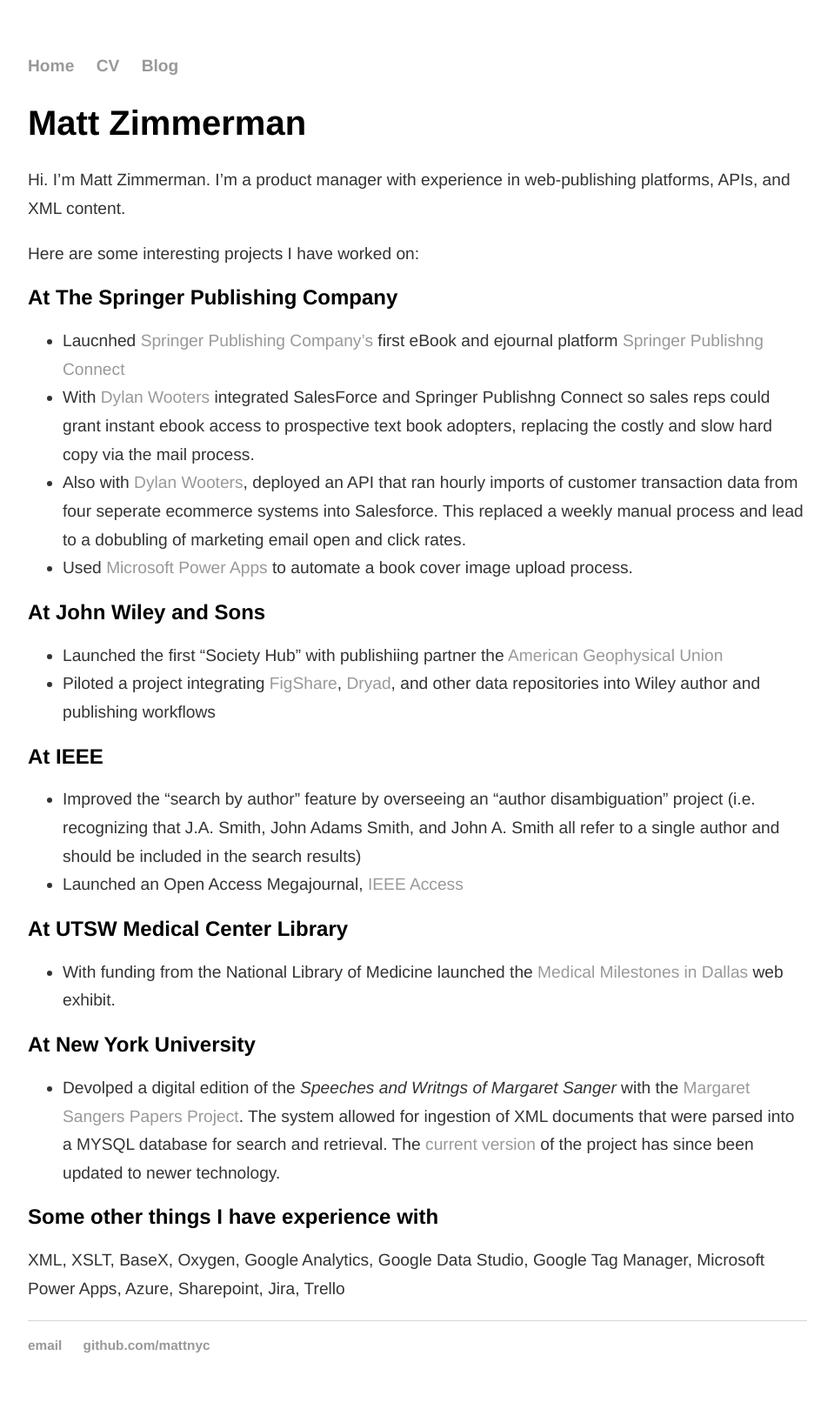
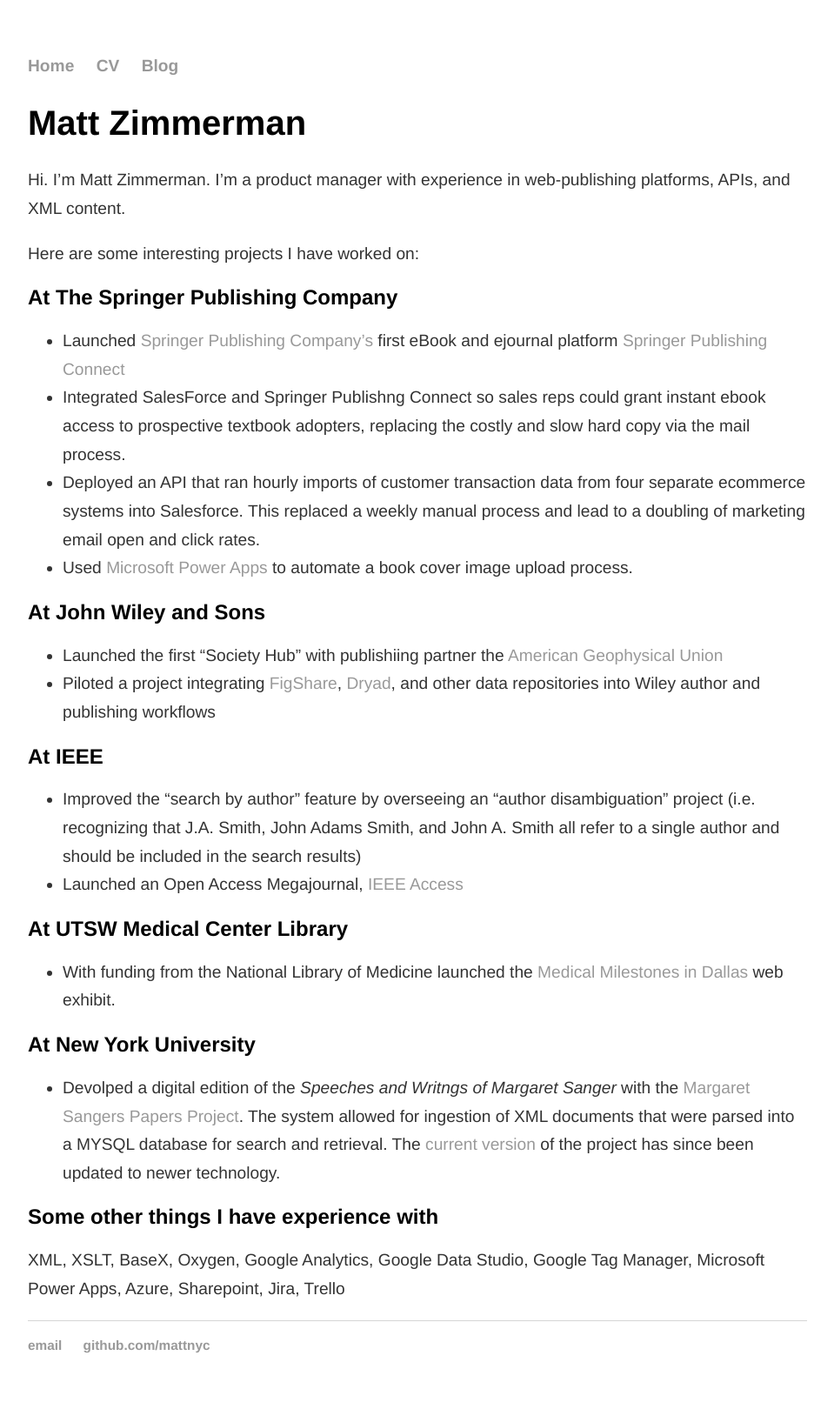
Before and after one commit to mattznyc/mattznyc.github.io, a Jekyll site: the page built from index.md, in a window 1280 px wide. Shown: the whole page at 87% size, without its empty margins (160-1119 px from the left). Built offline with Jekyll 4.4.1, drawn with Linux system fonts in a browser that asks for light colours.

Commit message:
Update index.md
Fixed typos

```diff
--- a/index.md
+++ b/index.md
@@ -9,9 +9,9 @@
 Here are some interesting projects I have worked on:
 
 ## At The Springer Publishing Company
-* Laucnhed [Springer Publishing Company's](https://www.springerpub.com/) first eBook and ejournal platform [Springer Publishng Connect](http://connect.springerpub.com)
-* With [Dylan Wooters](https://dylanwooters.com/index.html) integrated SalesForce and Springer Publishng Connect so sales reps could grant instant ebook access to prospective text book adopters, replacing the costly and slow hard copy via the mail process.
-* Also with [Dylan Wooters](https://dylanwooters.com/index.html), deployed an API that ran hourly imports of customer transaction data from four seperate ecommerce systems into Salesforce. This replaced a weekly manual process and lead to a dobubling of marketing email open and click rates.
+* Launched [Springer Publishing Company's](https://www.springerpub.com/) first eBook and ejournal platform [Springer Publishing Connect](http://connect.springerpub.com)
+* Integrated SalesForce and Springer Publishng Connect so sales reps could grant instant ebook access to prospective textbook adopters, replacing the costly and slow hard copy via the mail process.
+* Deployed an API that ran hourly imports of customer transaction data from four separate ecommerce systems into Salesforce. This replaced a weekly manual process and lead to a doubling of marketing email open and click rates.
 * Used [Microsoft Power Apps](https://www.microsoft.com/en-us/power-platform/products/power-apps) to automate a book cover image upload process.
 
 ## At John Wiley and Sons
```
